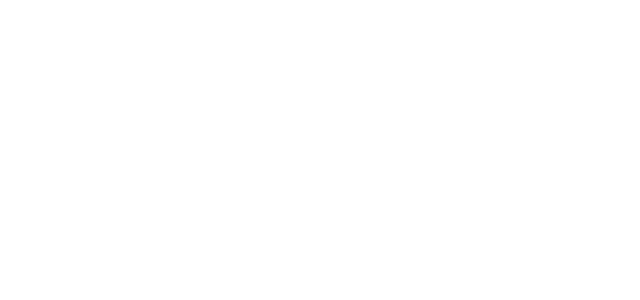
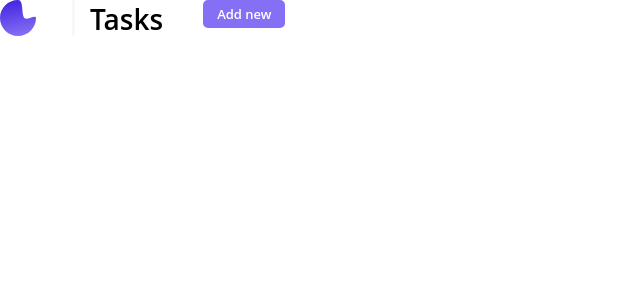
Before and after one commit to kvitkina/jungaroo, a Nuxt app: page / in a window 1280 px wide. Shown: the top 300 px of the page, without its empty margins (0-640 px from the left). Built offline with nearby package versions, Linux system fonts and the light colour scheme.

Commit message:
начать верстку шапки

```diff
--- /dev/null
+++ b/components/Header.vue
@@ -0,0 +1,48 @@
+<template>
+  <header class="header">
+    <Logo></Logo>
+    <div class="header__line header__line_pos_left header__line_theme_light"></div>
+    <h1 class="header__title">Tasks</h1>
+    <Navigation></Navigation>
+  </header>
+</template>
+
+<script>
+import Logo from "@/components/Logo.vue";
+import Navigation from "@/components/Navigation.vue";
+export default {
+  components: {
+    Logo: Logo,
+    Navigation: Navigation
+  }
+};
+</script>
+
+<style scoped>
+.header {
+  display: flex;
+}
+
+.header__line {
+  height: 36px;
+  width: 3px;
+}
+.header__line_pos_left {
+  margin: 0 15px 0 36px;
+}
+.header__line_pos_right {
+}
+
+.header__line_theme_light {
+  background-color: #f7f8f9;
+}
+
+.header__title {
+  font-family: Open Sans, Arial, serif;
+  font-style: normal;
+  font-weight: 600;
+  font-size: 28px;
+  line-height: 38px;
+  margin: 0;
+}
+</style>
--- /dev/null
+++ b/components/HeaderButton.vue
@@ -0,0 +1,28 @@
+<template>
+  <button class="header-button header-button_theme_light">
+    <slot></slot>
+  </button>
+</template>
+
+<script>
+</script>
+
+<style scoped>
+.header-button {
+  font-family: Open Sans, Arial, serif;
+  outline: none;
+  border: 0;
+  border-radius: 5px;
+  padding: 5px 14px;
+  font-style: normal;
+  font-weight: 600;
+  font-size: 13px;
+  line-height: 18px;
+  text-align: right;
+}
+
+.header-button_theme_light {
+  background: #856ff5;
+  color: #fff;
+}
+</style>
--- /dev/null
+++ b/components/Logo.vue
@@ -0,0 +1,12 @@
+<template>
+  <div class="logo">
+    <img class="logo__image" src="@/assets/images/logo.svg" />
+  </div>
+</template>
+
+<script></script>
+
+<style scoped>
+.logo {
+}
+</style>
--- /dev/null
+++ b/components/Navigation.vue
@@ -0,0 +1,30 @@
+<template>
+  <nav class="navigation">
+    <ul class="navigation__items">
+      <li class="navigation__item">
+        <Button>Add new</Button>
+      </li>
+    </ul>
+  </nav>
+</template>
+
+<script>
+import Button from "@/components/HeaderButton.vue";
+
+export default {
+  components: {
+    Button: Button
+  }
+};
+</script>
+
+<style scoped>
+.navigation {
+}
+.navigation__items {
+  list-style: none;
+  display: flex;
+}
+.navigation__item {
+}
+</style>
--- a/pages/index.vue
+++ b/pages/index.vue
@@ -1,11 +1,16 @@
 <template>
-
+  <Header></Header>
 </template>
 
 <script>
+import Header from "@/components/Header.vue";
 
+export default {
+  components: {
+    Header: Header
+  }
+};
 </script>
 
-<style>
-
+<style scoped>
 </style>
```
Also changed, not shown: components/SearchFor.vue (added, +10 -0 lines), assets/images/logo.svg (added), assets/images/shape.svg (added).
